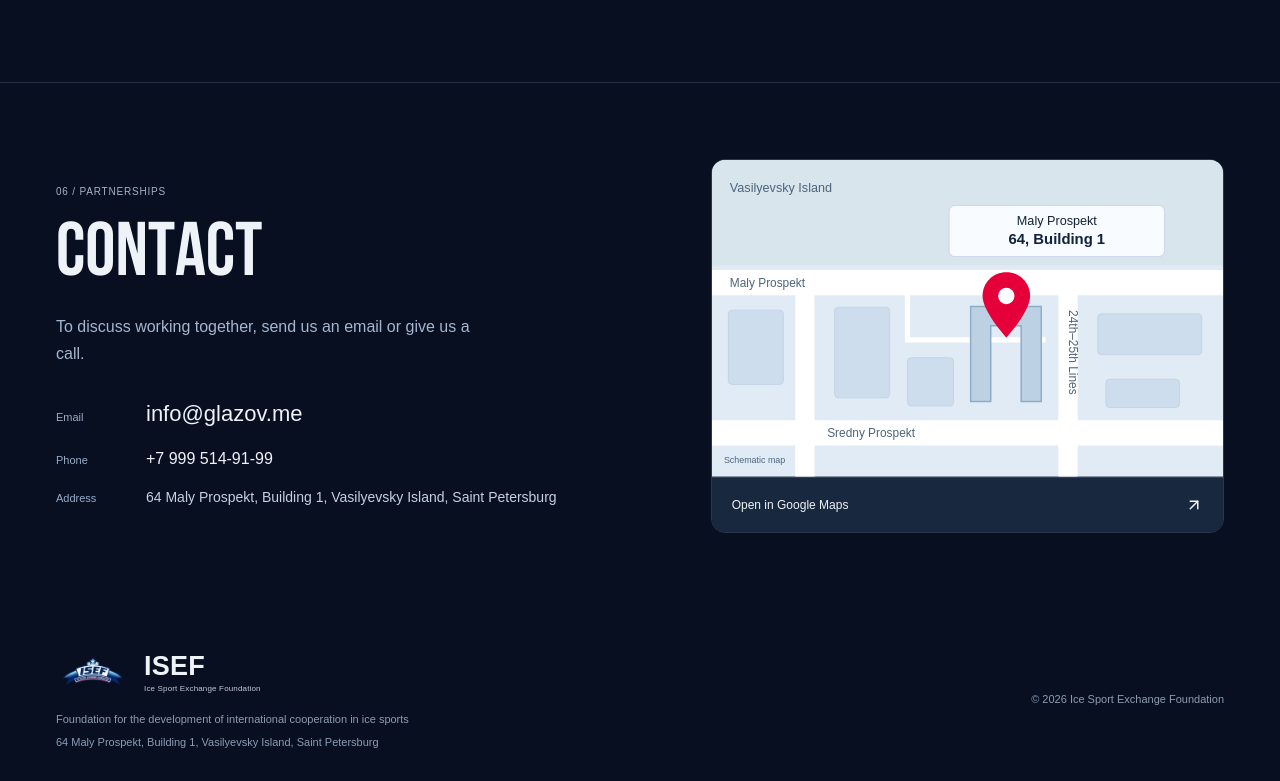
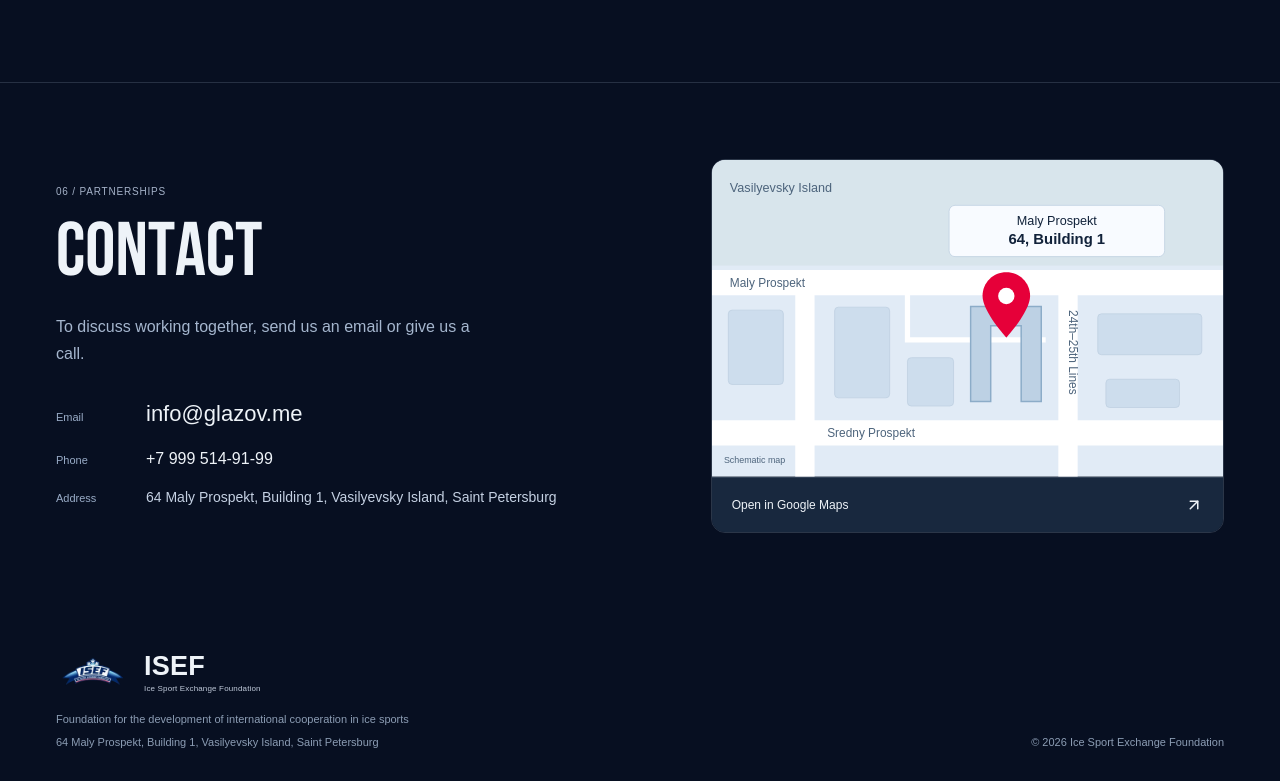
Before and after one commit to mentyrop/ISEF, a React (Vite) app: page / in a window 1280 px wide. Shown: the part 4728-5509 px from the top of the page. Built offline with nearby package versions, Linux system fonts and the light colour scheme; a web font is replaced by a local one.

Commit message:
Align footer copyright with the bottom address line

```diff
--- a/src/styles.css
+++ b/src/styles.css
@@ -285,10 +285,10 @@ dl>div:last-child dd{font-size:14px;color:#c5d1e3}
 .map-action{padding:18px 20px;background:#18283e;border-top:1px solid #d2ddec22;display:flex;align-items:center;justify-content:space-between;gap:10px;font-size:12px;transition:background .2s}
 .map-link:hover .map-action{background:var(--red)}
 .footer{background:var(--navy);color:#b4c2d5;padding:30px 0}
-.footer-inner{display:flex;align-items:center;justify-content:space-between;gap:45px}
+.footer-inner{display:flex;align-items:flex-end;justify-content:space-between;gap:45px}
 .footer-brand{display:inline-flex;color:#eef3f8;margin-bottom:10px}
 .footer-info p{font-size:11px;max-width:470px;line-height:1.6;color:#8c9db4}
-.footer-info p+p{margin-top:5px}.copyright{font-size:11px;white-space:nowrap;color:#8c9db4}
+.footer-info p+p{margin-top:5px}.copyright{font-size:11px;line-height:1.6;white-space:nowrap;color:#8c9db4}
 
 .mobile-menu{--menu-padding:26px;position:fixed;inset:0 0 0 auto;margin:0;max-height:none;height:100dvh;max-width:100%;width:440px;padding:calc(var(--menu-padding) + var(--safe-top)) max(var(--menu-padding),var(--safe-right)) calc(var(--menu-padding) + var(--safe-bottom)) max(var(--menu-padding),var(--safe-left));color:#eef3f8;background:var(--navy);overflow-y:auto;overscroll-behavior:contain}
 .mobile-menu::backdrop{background:#02091caa;backdrop-filter:blur(8px)}
```
